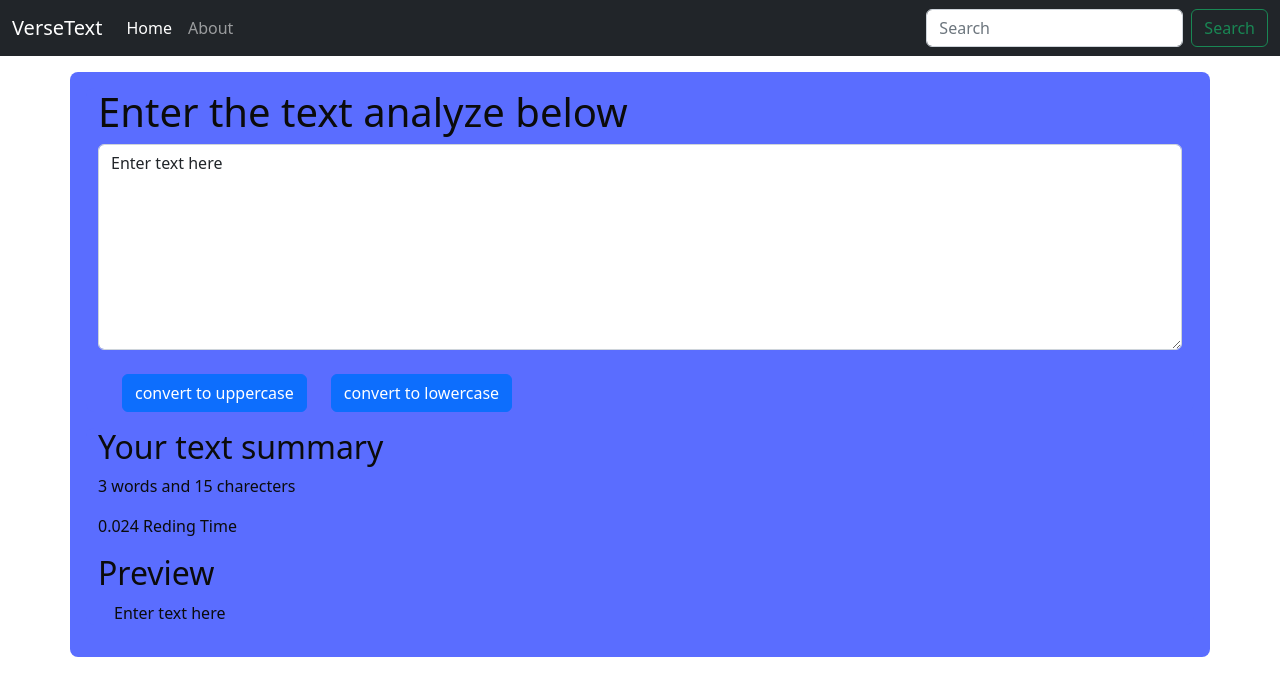
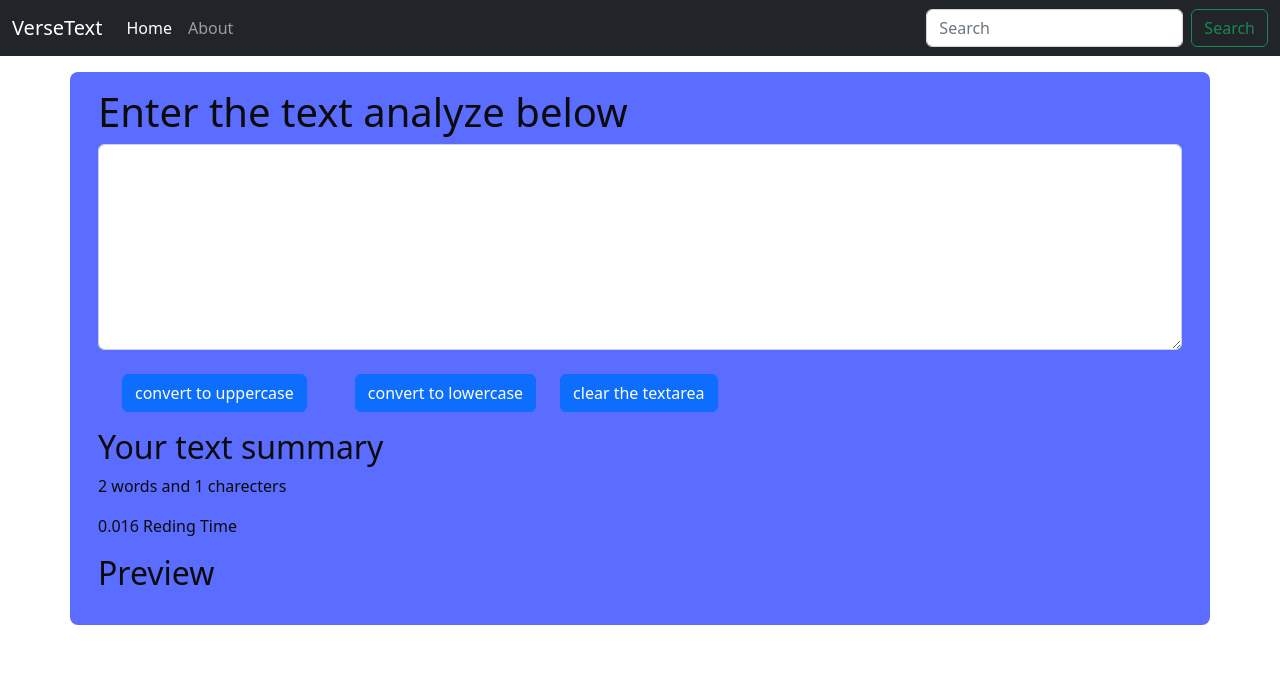
Before and after one commit to mohanverse/verseText-count, a React (Create React App) app: page / in a window 1280 px wide. Shown: the top 696 px of the page. Built offline with nearby package versions, Linux system fonts and the light colour scheme.

Commit message:
mohanverse

```diff
--- a/src/components/TextForm.js
+++ b/src/components/TextForm.js
@@ -8,19 +8,26 @@ export default function TextForm(props) {
     setText(newText)
 
   }
+  const handleclearclick = ()=>{
+    //console.log("Uppercase was clicked" + text);
+    let newText = '';
+    setText(newText)
+
+  }
   const handleDounclick = ()=>{
     //console.log("Uppercase was clicked" + text);
     let newText = text.toLowerCase();
     setText(newText)
 
   }
+
   const handleOnchange = (event)=>{
     console.log("on change");
     setText(event.target.value)
   }
 
 
-  const [text, setText] = useState('Enter text here');
+  const [text, setText] = useState(' ');
   //text = "new Text"; // worng way to change the state
   //setText("new text") // right way to change the state
   return (
@@ -32,7 +39,9 @@ export default function TextForm(props) {
         </div>
           <button className="btn btn-primary mx-4" onClick={handleUpclick} >convert to uppercase</button>
 
-          <button className="btn btn-primary" onClick={handleDounclick} >convert to lowercase</button>
+          <button className="btn btn-primary mx-4" onClick={handleDounclick} >convert to lowercase</button>
+
+          <button className="btn btn-primary" onClick={handleclearclick} >clear the textarea</button>
     </div>
 
     <div className="container my-3">
```
Also changed, not shown: Screenshot (25).png (added).
